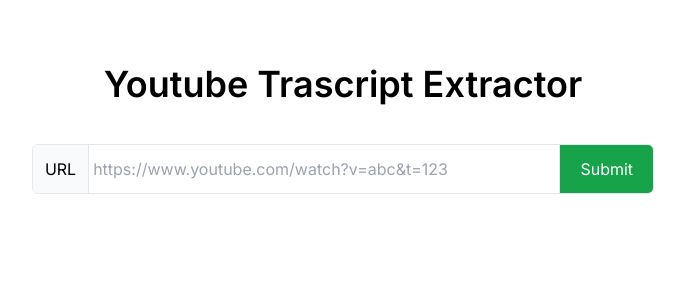
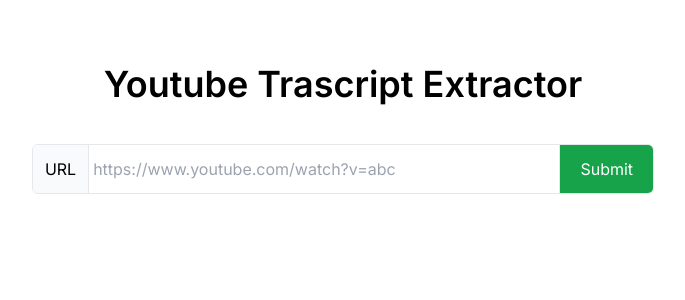
Before and after one commit to lamepic/youtube-transcript-extractor, a Next.js app: page / in a window 1280 px wide. Shown: the top 300 px of the page, without its empty margins (297-982 px from the left). Built offline with nearby package versions, Linux system fonts and the light colour scheme.

Commit message:
Refactor: shorten placeholder url

```diff
--- a/app/page.tsx
+++ b/app/page.tsx
@@ -41,7 +41,7 @@
             className="w-full outline-1 outline-slate-400 py-3 pl-1"
             value={url}
             onChange={(e) => setUrl(e.target.value)}
-            placeholder="https://www.youtube.com/watch?v=abc&t=123"
+            placeholder="https://www.youtube.com/watch?v=abc"
           />
           <button
             className="py-3 px-5 border-l bg-green-600 text-white"
```
